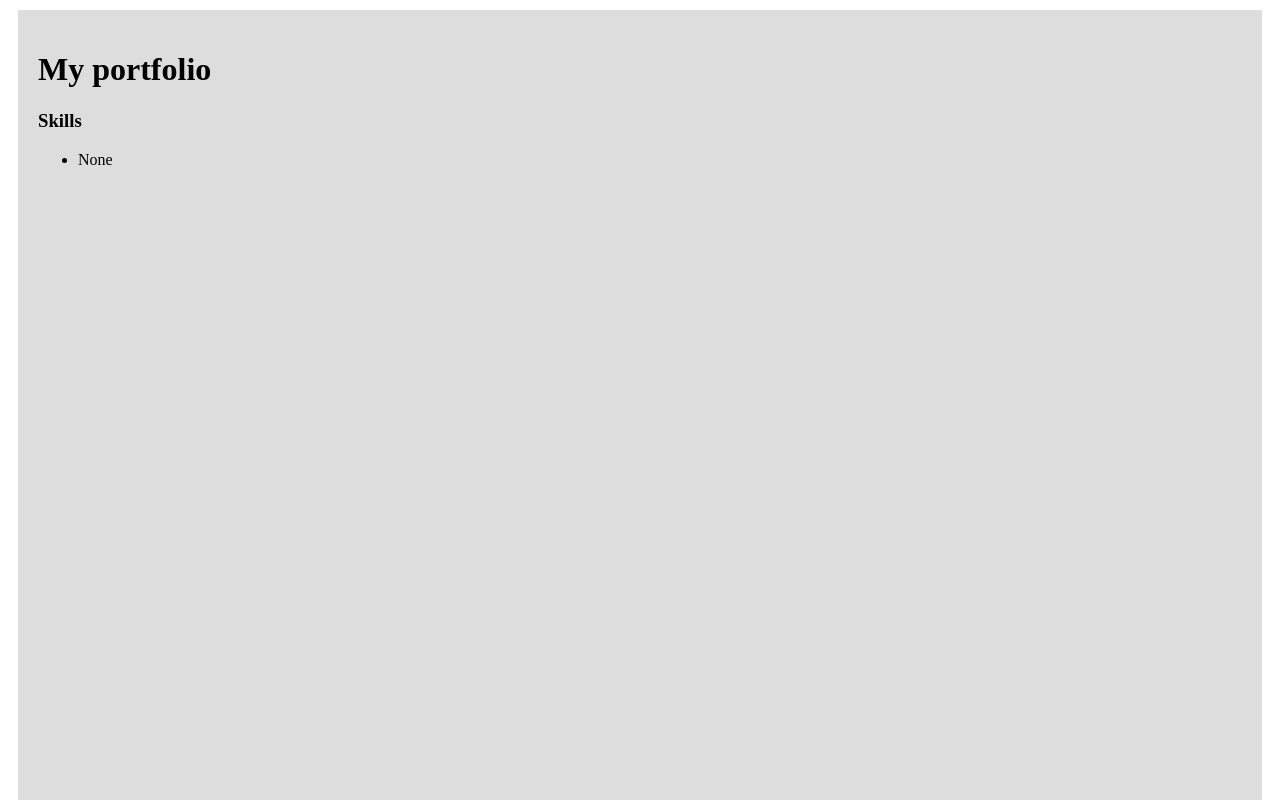
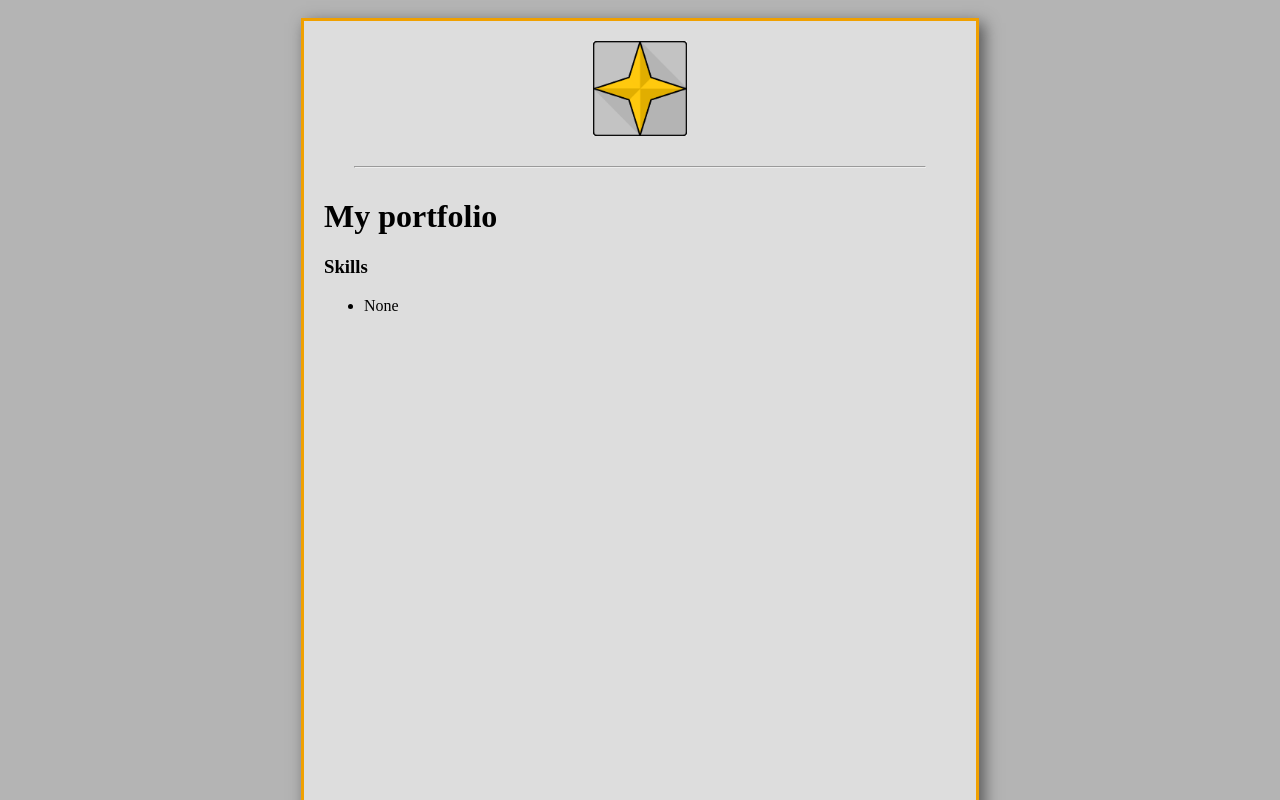
Before and after one commit to OliverW10/IPT-portfolio, a plain HTML site: page index.html in a window 1280 px wide. Shown: the top 800 px of the page. Drawn offline with Linux system fonts and the light colour scheme.

Commit message:
added logo and styled a bit

```diff
--- a/index.css
+++ b/index.css
@@ -1,6 +1,45 @@
+/*
+logo colours
+#ffc90e light yellow
+#ffae00 dark yellow
+#c3c3c3 light grey
+#b4b4b4 dark grey
+*/
+
+body{
+    display: flex;
+    justify-content: center;
+    background-color: #b4b4b4;
+}
+
+hr{
+    margin: 30px;
+}
+
 #mainDiv{
+    width: 50%;
     background-color: #ddd;
     padding:20px;
     margin: 10px;
     height: 150vh;
+    box-shadow: 5px 5px 15px #555;
+    border: 3px solid #f0a000;
 }
+@media only screen and (max-width: 700px) {
+    #mainDiv {
+        width: 80%;
+    }
+    body{
+        font-size: 150%;
+    }
+}
+
+#logo{
+    width: 15%;
+    height: 15%;
+}
+
+#logoDiv{
+    display: flex;
+    justify-content: center;
+}
--- a/index.html
+++ b/index.html
@@ -4,6 +4,8 @@
 </head>
 <body>
     <div id="mainDiv">
+        <div id="logoDiv"><img id="logo" src="ipt-logo.png"></div>
+        <hr>
         <h1>My portfolio</h1>
         <h3>Skills</h3>
         <ul>
```
Also changed, not shown: favicon.png (added), ipt-logo.png (added).
